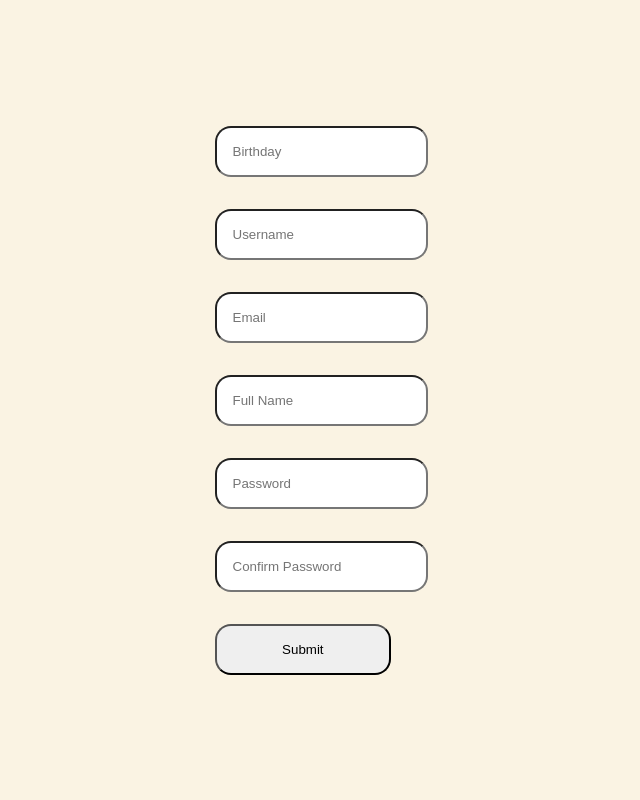
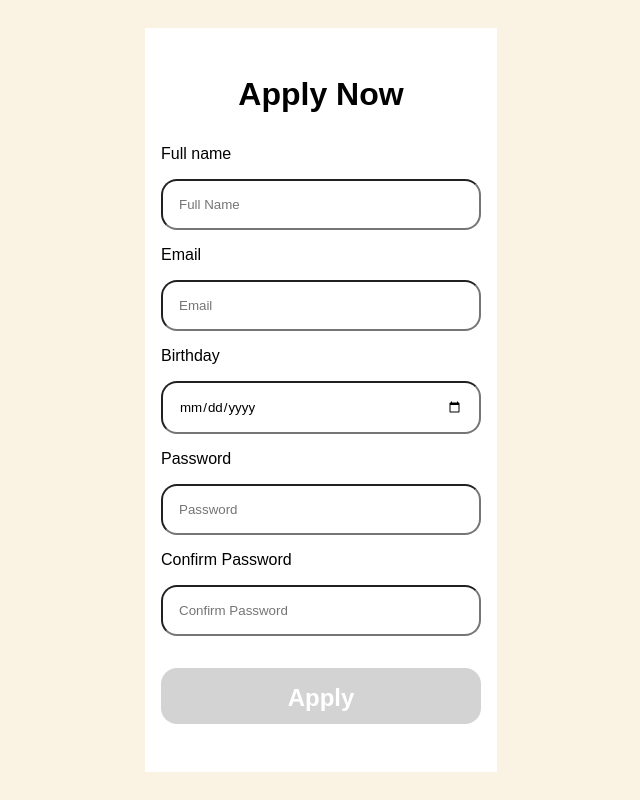
Before and after one commit to DarrenWayn/inputform-react, a React (Create React App) app: page / in a window 1280 px wide. Shown: the whole page, without its empty margins (319-959 px from the left). Built offline with nearby package versions, Linux system fonts and the light colour scheme.

Commit message:
added form sass

```diff
--- a/public/css/style.css
+++ b/public/css/style.css
@@ -22,19 +22,32 @@
   max-width: 100%;
 }
 
-.App {
+.container {
   display: flex;
   align-items: center;
   justify-content: center;
   height: 100vh;
   background-color: #FAF3E3;
 }
+.container h1 {
+  color: black;
+  padding-top: 2rem;
+  padding-bottom: 2rem;
+  text-align: center;
+}
 
-.FormInput {
+form {
+  background-color: white;
   padding: 1rem;
 }
-.FormInput input {
+form .FormInput {
+  width: 20rem;
+  display: flex;
+  flex-direction: column;
+}
+form .FormInput input {
   padding: 1rem;
+  margin: 1rem 0rem;
   border-radius: 1rem;
   -webkit-border-radius: 1rem;
   -moz-border-radius: 1rem;
@@ -43,9 +56,18 @@
 }
 
 button {
-  padding: 1rem 4.1rem;
+  width: 100%;
+  height: 3.5rem;
+  padding: 1rem;
+  border: none;
+  background-color: lightgray;
+  color: white;
+  font-weight: bold;
+  font-size: 1.5rem;
+  cursor: pointer;
+  margin-top: 1rem;
+  margin-bottom: 2rem;
   border-radius: 1rem;
-  margin: 1rem;
 }
 button:hover {
   background-color: #1A4D2E;
@@ -55,7 +77,6 @@
   -ms-transition: 800ms;
   -o-transition: 800ms;
   cursor: pointer;
-  font-size: 1.5rem;
-  padding: 0.7rem 3.1rem;
+  font-size: 1.7rem;
   color: #EEE;
 }
--- a/src/App.js
+++ b/src/App.js
@@ -3,7 +3,7 @@
 
 function App() {
   const [values, setValues] = useState({
-    username: '',
+    fullname: '',
     email: '',
     birthday: '',
     password: '',
@@ -13,31 +13,24 @@
   const inputs = [
     {
       id: 1,
-      name: 'birthday',
+      name: 'fullname',
       type: 'text',
-      placeholder: 'Birthday',
-      label: 'Birthday',
+      placeholder: 'Full Name',
+      label: 'Full name',
     },
     {
       id: 2,
-      name: 'Username',
-      type: 'text',
-      placeholder: 'Username',
-      label: 'Username',
-    },
-    {
-      id: 2,
-      name: 'Email',
+      name: 'email',
       type: 'text',
       placeholder: 'Email',
       label: 'Email',
     },
     {
       id: 3,
-      name: 'Fullname',
-      type: 'text',
-      placeholder: 'Full Name',
-      label: 'Fulllname',
+      name: 'birthday',
+      type: 'date',
+      placeholder: 'Birthday',
+      label: 'Birthday',
     },
     {
       id: 4,
@@ -48,24 +41,37 @@
     },
     {
       id: 5,
-      name: 'ConfirmPassword',
+      name: 'confirmPassword',
       type: 'text',
       placeholder: 'Confirm Password',
-      label: 'ConfirmPassword',
+      label: 'Confirm Password',
     },
   ]
   const submithandler = (e) => {
     e.prevent.default()
   }
+
+  const onChange = (e) => {
+     setValues({...values, [e.target.name]: e.target.value})
+  }
+
+  console.log(values)
   return (
     <>
       <div className= 'container'>
         <div className="App">
           <form onSubmit={submithandler}>
+          <h1>Apply Now</h1>
               {inputs.map((input => {
-                return <FormInput key={input.id} {...input} value={values[input.name]}/>
+                return (
+                  <FormInput
+                    key={input.id} {...input}
+                    value={values[input.name]}
+                    onChange={onChange}
+                  />
+                )
               }))}
-            <button>Submit</button>
+            <button>Apply</button>
           </form>
         </div>
       </div>
--- a/src/components/FormInput.jsx
+++ b/src/components/FormInput.jsx
@@ -1,11 +1,12 @@
 import React from 'react'
 
 const FormInput = (props) => {
+  const {label, onChange, id, ...inputProps} = props
   return (
     <div className='FormInput'>
+        <label>{label}</label>
         <input
-            placeholder={props.placeholder}
-            name={props.name}
+          {...inputProps} onChange={onChange}
          />
     </div>
   )
--- a/src/sass/components/_button.scss
+++ b/src/sass/components/_button.scss
@@ -1,8 +1,16 @@
 button {
-    padding: 1rem 4.1rem;
+    width: 100%;
+    height: 3.5rem;
+    padding: 1rem;
+    border: none;
+    background-color: lightgray;
+    color: white;
+    font-weight: bold;
+    font-size: 1.5rem;
+    cursor: pointer;
+    margin-top: 1rem;
+    margin-bottom: 2rem;
     border-radius: 1rem;
-    margin: 1rem;
-
     &:hover {
         background-color: #1A4D2E ;
         transition: 800ms;
@@ -11,8 +19,7 @@
         -ms-transition: 800ms;
         -o-transition: 800ms;
         cursor: pointer;
-        font-size: 1.5rem;
-        padding: 0.7rem 3.1rem;
+        font-size: 1.7rem;
         color: $light;
+    }
 }
-}
--- a/src/sass/components/_forminput.scss
+++ b/src/sass/components/_forminput.scss
@@ -1,8 +1,15 @@
+form {
+    background-color: white;
+    padding: 1rem;
+
     .FormInput {
-    padding: 1rem;
+        width: 20rem;
+        display: flex;
+        flex-direction: column;
 
         input {
             padding: 1rem;
+            margin: 1rem 0rem;
             border-radius: 1rem;
             -webkit-border-radius: 1rem;
             -moz-border-radius: 1rem;
@@ -10,3 +17,4 @@
             -o-border-radius: 1rem;
         }
     }
+}
--- a/src/sass/global/_base.scss
+++ b/src/sass/global/_base.scss
@@ -23,10 +23,17 @@
     max-width: 100%;
 }
 
-.App {
+.container {
     display: flex;
     align-items: center;
     justify-content: center;
     height: 100vh;
     background-color: #FAF3E3;
+
+    h1 {
+        color: black;
+        padding-top: 2rem;
+        padding-bottom: 2rem;
+        text-align: center;
+    }
 }
```
Lines whose indentation alone changed are shown as unchanged.
